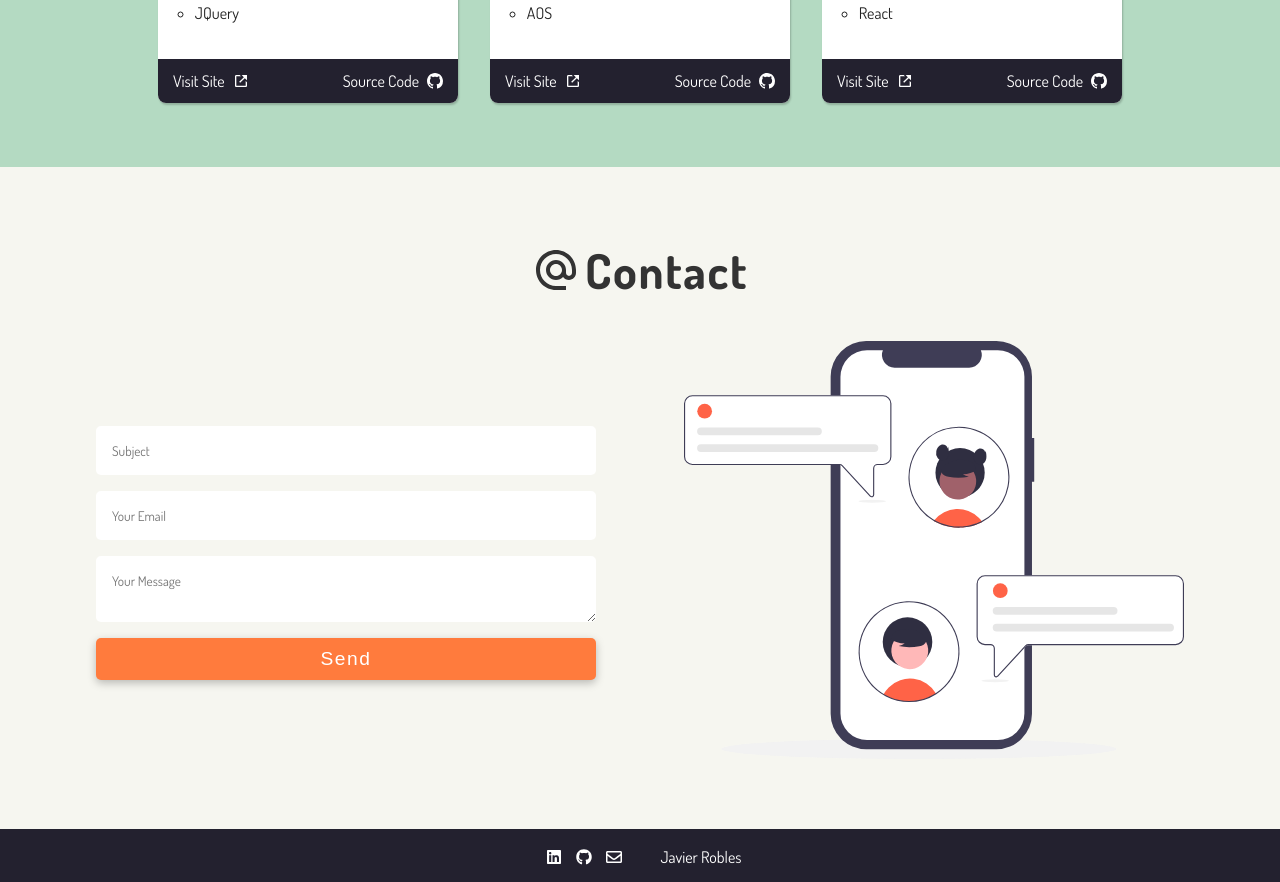
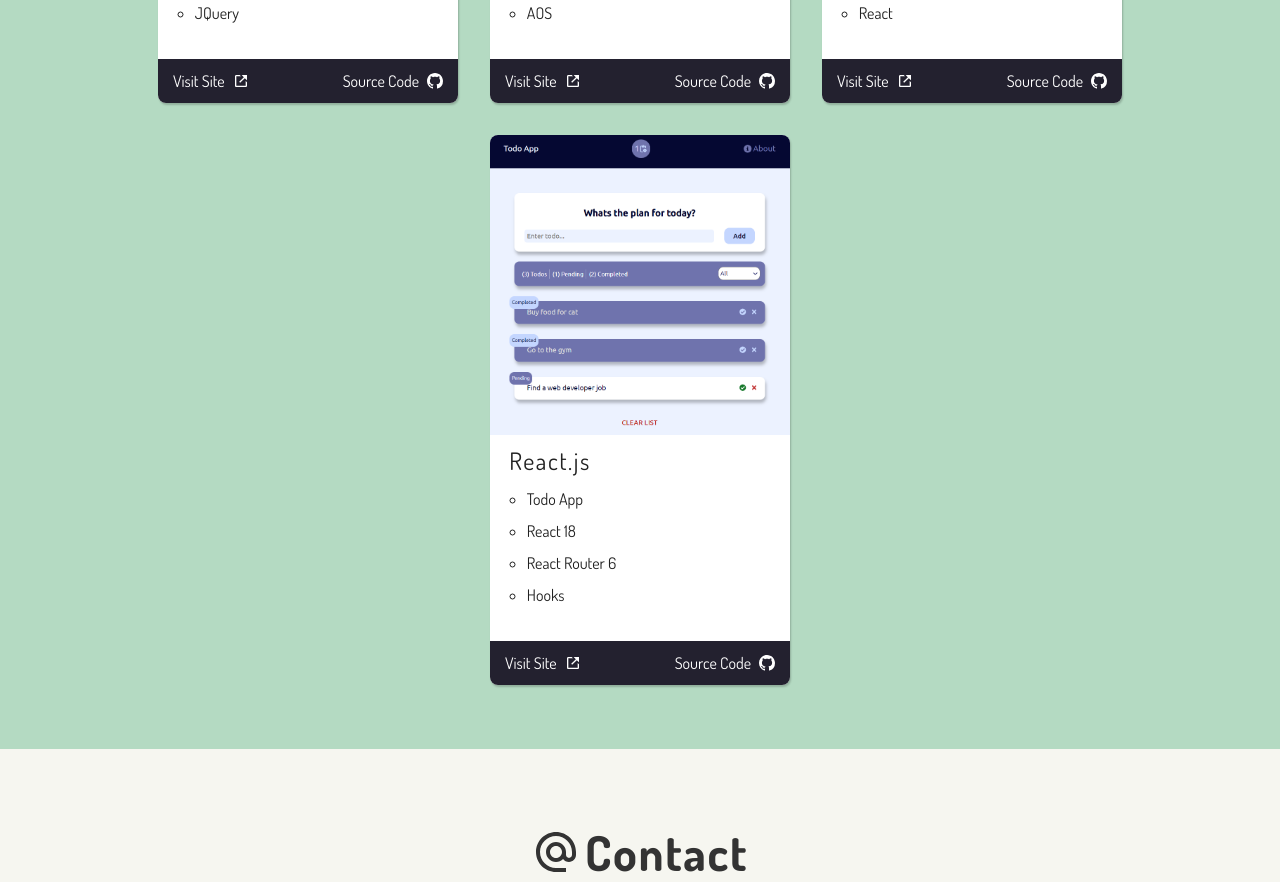
Before and after one commit to javirob/personal-portfolio, a React (Create React App) app: page / in a window 1280 px wide. Shown: the part 1800-2682 px from the top of the page. Built offline with nearby package versions, Linux system fonts and the light colour scheme.

Commit message:
new project added

```diff
--- a/src/components/Projects/Project.css
+++ b/src/components/Projects/Project.css
@@ -20,8 +20,9 @@
 }
 
 .project-img img {
+  height: 100%;
   width: 100%;
-  height: 100%;
+  object-fit: cover;
 }
 
 .project-info {
--- a/src/components/Projects/data.js
+++ b/src/components/Projects/data.js
@@ -1,6 +1,7 @@
 import project1 from '../../assets/project-1.jpg';
 import project2 from '../../assets/project-2.png';
 import project3 from '../../assets/project-3.png';
+import project4 from '../../assets/project-4.png';
 
 const projectsData = [
   {
@@ -20,13 +21,21 @@ const projectsData = [
     githubUrl: 'https://github.com/javirob/english-school',
   },
   {
-    id: 'p02',
+    id: 'p03',
     img: project3,
     title: 'React.js',
     desc: ['Landing Page', 'HTML/CSS', 'JavaScript', 'React'],
     siteUrl: 'https://coding-gym.netlify.app/',
     githubUrl: 'https://github.com/javirob/coding-gym',
   },
+  {
+    id: 'p04',
+    img: project4,
+    title: 'React.js',
+    desc: ['Todo App', 'React 18', 'React Router 6', 'Hooks'],
+    siteUrl: 'https://javi-todo-app.netlify.app/',
+    githubUrl: 'https://github.com/javirob/react18-todo-app',
+  },
 ];
 
 export { projectsData };
```
Also changed, not shown: src/assets/project-4.jpg (added), src/assets/project-4.png (added).
